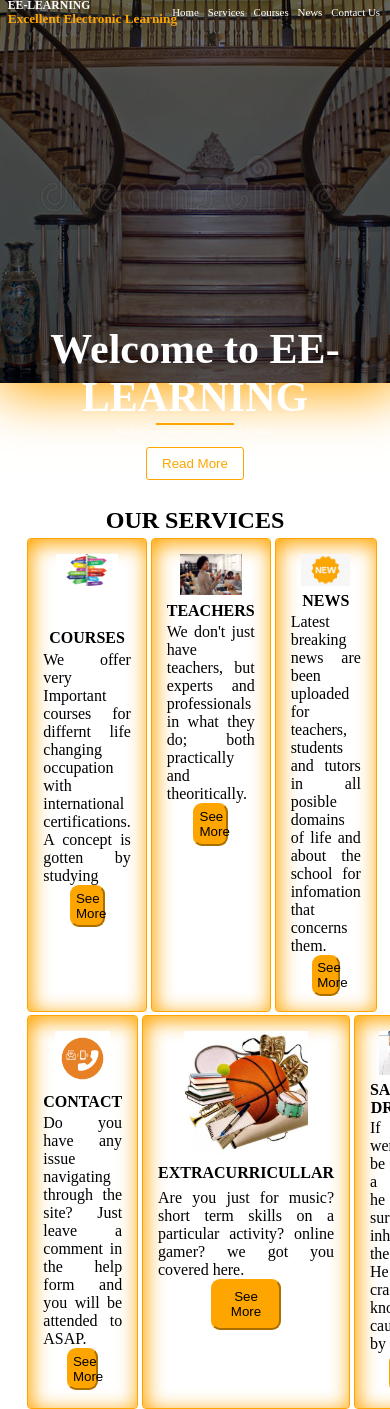
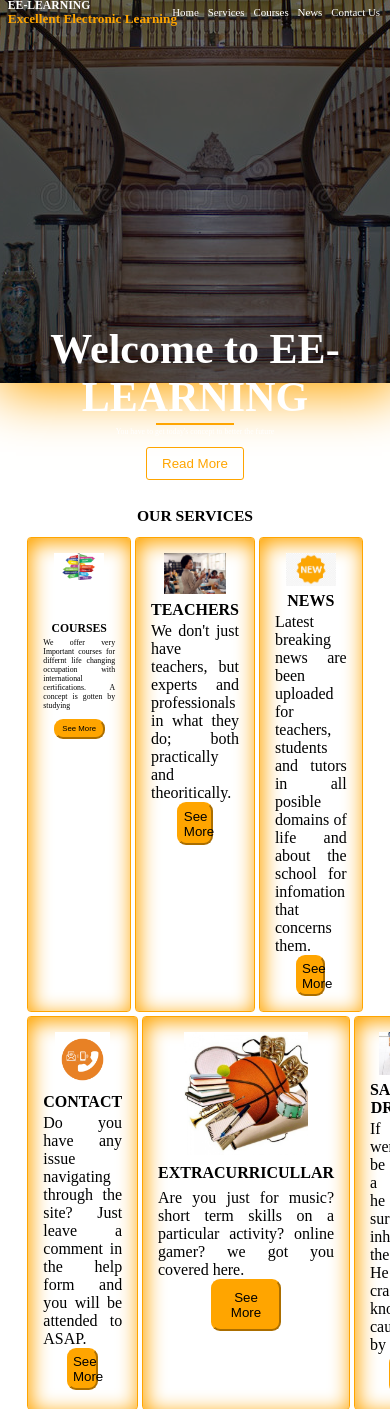
Before and after one commit to Sammi-Drums/Site-7, a PHP site: page / in a window 390 px wide; the page is wider, and only the part inside the window is pictured. Shown: the top 1409 px of that part. Run offline with PHP 8.4, Linux system fonts and the light colour scheme.

Commit message:
Update Style.css

```diff
--- a/CSS/Style.css
+++ b/CSS/Style.css
@@ -252,3 +252,20 @@
 .card31 p{
     text-align: justify;
 }
+@media (max-width: 1024px) {
+    .topic h2{
+        font-size: 4vw;
+        margin-bottom: 1vh;
+    }
+    .card1 h4{
+        font-size: 3vw;
+    }
+    .card1 p{
+        font-size: 2vw;
+    }
+    .card1 button{
+        font-size: 2vw;
+        width: 13vw;
+        margin-top: 1vh;
+    }
+}
```
